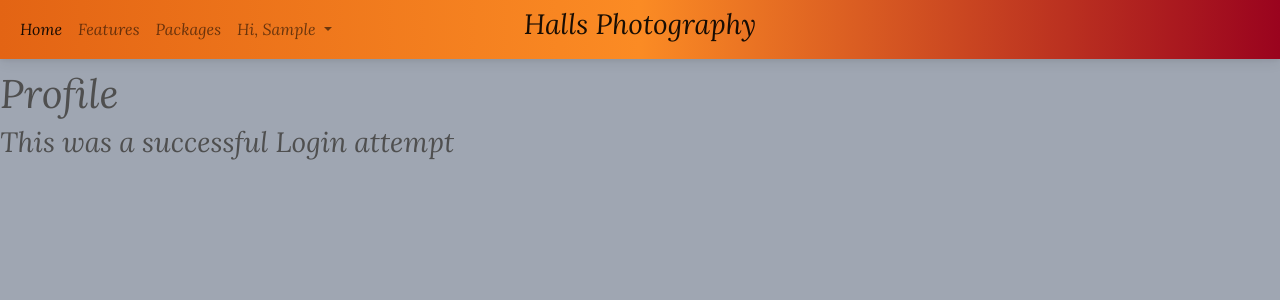
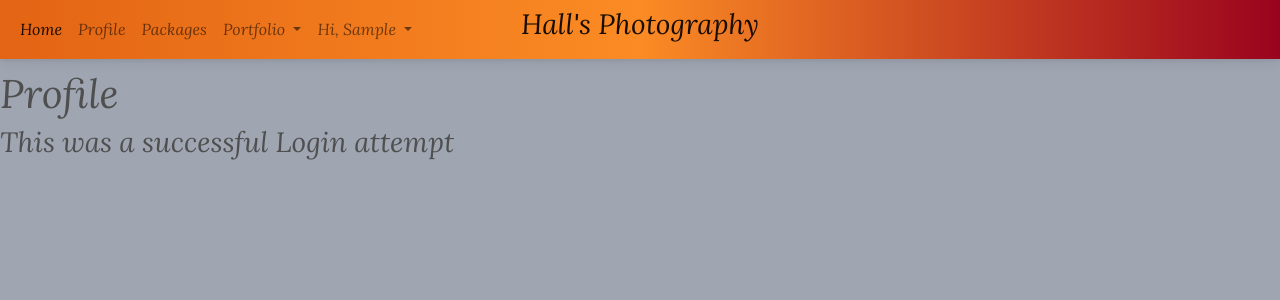
Before and after one commit to stefanhall2704/Photography, a Django app: page /profile/ in a window 1280 px wide. Shown: the top 300 px of the page. Run offline with Django 4.2, Linux system fonts and the light colour scheme; the visitor is signed in with stand-in values (Sample User, id 1); data comes from the database, SQL or seed files in the repository; some libraries are stand-ins or nearby versions.

Commit message:
minor ui changes for navbar

```diff
--- a/hallsPhotography/photography/templates/login.html
+++ b/hallsPhotography/photography/templates/login.html
@@ -26,6 +26,7 @@ src="https://cdnjs.cloudflare.com/ajax/libs/mdb-ui-kit/6.3.1/mdb.min.js"
         .gradient-custom {
             /* fallback for old browsers */
             background: #6a11cb;
+            height: 900px;
 
             /* Chrome 10-25, Safari 5.1-6 */
             background: -webkit-linear-gradient(to right,  #e36414, #fb8b24, #9a031e);
@@ -41,7 +42,7 @@ src="https://cdnjs.cloudflare.com/ajax/libs/mdb-ui-kit/6.3.1/mdb.min.js"
 
     </style>
 <body>
-    <section class="vh-125 gradient-custom">
+    <section class="gradient-custom">
         <div class="container py-5 h-100">
           <div class="row d-flex justify-content-center align-items-center h-100">
             <div class="col-12 col-md-8 col-lg-6 col-xl-5">
@@ -55,7 +56,7 @@ src="https://cdnjs.cloudflare.com/ajax/libs/mdb-ui-kit/6.3.1/mdb.min.js"
                     <form action="" method="POST" autocomplete="off">
                         {% csrf_token %}
                         <div class="form-outline">
-                          <label class="form-label text-white-50" for="typeEmailX">Email</label>
+                          <label class="form-label text-white-50" for="typeEmailX">Username</label>
                           <input type="text" name="username" id="typeEmailX" class="form-control form-control-lg bg-white" />
                         </div>
 
--- a/hallsPhotography/photography/templates/main.html
+++ b/hallsPhotography/photography/templates/main.html
@@ -7,6 +7,19 @@
 type="text/javascript"
 src="https://cdnjs.cloudflare.com/ajax/libs/mdb-ui-kit/6.3.1/mdb.min.js"
 ></script>
+<script>
+  var dropdown = document.querySelector('.dropdown');
+  var dropdownMenu = document.querySelector('.dropdown-menu');
+
+  dropdown.addEventListener('mouseenter', function() {
+    dropdownMenu.style.display = 'block';
+  });
+
+  dropdown.addEventListener('mouseleave', function() {
+    dropdownMenu.style.display = 'none';
+  });
+</script>
+
 <!-- Font Awesome -->
 <link
   href="https://cdnjs.cloudflare.com/ajax/libs/font-awesome/6.0.0/css/all.min.css"
@@ -22,6 +35,9 @@ src="https://cdnjs.cloudflare.com/ajax/libs/mdb-ui-kit/6.3.1/mdb.min.js"
 body {
     padding-top: 70px; /* Add the desired padding value */
   }
+  .dropdown:hover .dropdown-menu {
+    display: block;
+  }
 </style>
 <!-- MDB -->
 <link
--- a/hallsPhotography/photography/templates/navbar.html
+++ b/hallsPhotography/photography/templates/navbar.html
@@ -5,6 +5,10 @@
       top: 50%;
       transform: translate(-50%, -50%);
     }
+    .dropdown:hover .dropdown-menu {
+      display: block;
+    }
+
 
     .gradient-custom {
       /* fallback for old browsers */
@@ -17,6 +21,18 @@
       background: linear-gradient(to right, #e36414, #fb8b24, #9a031e)
     }
   </style>
+  <script>
+    var dropdown = document.querySelector('.dropdown');
+    var dropdownMenu = document.querySelector('.dropdown-menu');
+
+    dropdown.addEventListener('mouseenter', function() {
+      dropdownMenu.style.display = 'block';
+    });
+
+    dropdown.addEventListener('mouseleave', function() {
+      dropdownMenu.style.display = 'none';
+    });
+  </script>
   <nav class="navbar navbar-expand-lg navbar-light gradient-custom fixed-top">
     <div class="container-fluid">
       <button class="navbar-toggler" type="button" data-bs-toggle="collapse" data-bs-target="#navbarNavDropdown"
@@ -28,11 +44,26 @@
           <li class="nav-item">
             <a class="nav-link active" aria-current="page" href="/">Home</a>
           </li>
+          {% if user %}
           <li class="nav-item">
-            <a class="nav-link" href="#">Features</a>
+            <a class="nav-link" href="/profile">Profile</a>
           </li>
+          {% endif %}
           <li class="nav-item">
             <a class="nav-link" href="#">Packages</a>
+          </li>
+          <li class="nav-item dropdown">
+            <a class="nav-link dropdown-toggle" href="#" id="navbarDropdownMenuLink" role="button"
+              data-bs-toggle="dropdown" aria-expanded="false">
+              Portfolio
+            </a>
+            <ul class="dropdown-menu" aria-labelledby="navbarDropdownMenuLink">
+              <li><a class="dropdown-item" href="#">Weddings</a></li>
+              <li><a class="dropdown-item" href="#">Bridals</a></li>
+              <li><a class="dropdown-item" href="#">Engagements</a></li>
+              <li><a class="dropdown-item" href="#">Families</a></li>
+              <li><a class="dropdown-item" href="#">Headshots</a></li>
+            </ul>
           </li>
           {% if user %}
           <li class="nav-item dropdown">
@@ -62,7 +93,7 @@
           </li>
           {% endif %}
         </ul>
-        <a class="navbar-brand navbar-center" {% if user %}href="/profile"{% else %} href="/login"{% endif %}><h3>Halls
+        <a class="navbar-brand navbar-center" {% if user %}href="/profile"{% else %} href="/login"{% endif %}><h3>Hall's
             Photography</h3></a>
       </div>
     </div>
```
Also changed, not shown: hallsPhotography/photography/templates/home.html (+9 -6 lines), hallsPhotography/requirements.txt (+9 -17 lines).
